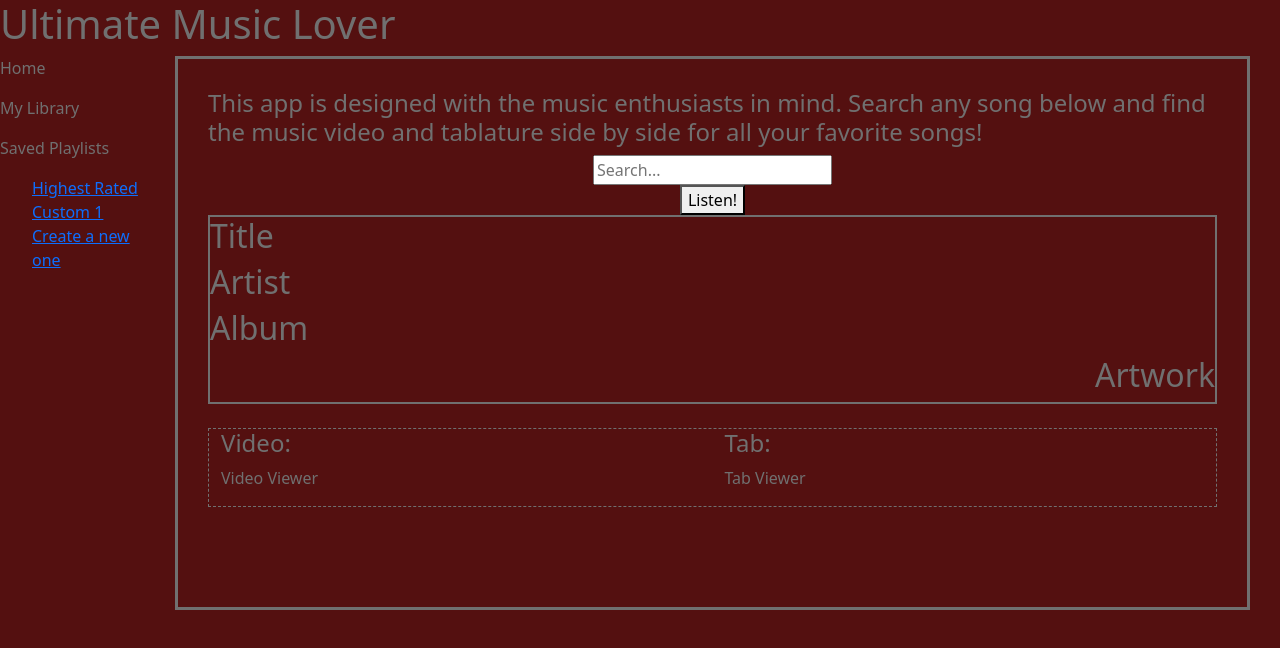
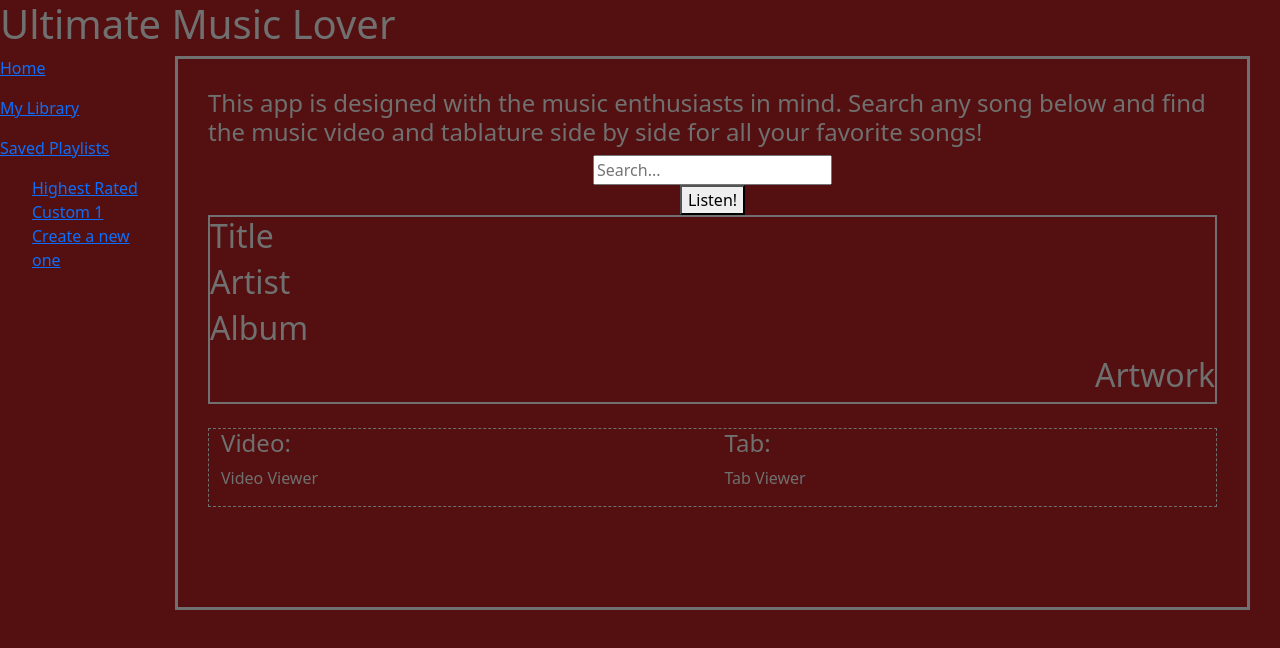
Before and after one commit to connor-hood/capstone_fe, a React (Create React App) app in the folder umlapp/: page / in a window 1280 px wide. Shown: the top 648 px of the page. Built offline with nearby package versions, Linux system fonts and the light colour scheme.

Commit message:
added Links in navbar

```diff
--- a/umlapp/src/components/Home/home.jsx
+++ b/umlapp/src/components/Home/home.jsx
@@ -1,6 +1,4 @@
 import React, { Component } from 'react';
-import Library from '../Library/mylibrary';
-import NewPlaylist from '../NewPlaylist/newPlaylist';
 import SongInfo from '../SongInfo/songInfo';
 import './home.css'
 
--- a/umlapp/src/components/NavBar/navBar.jsx
+++ b/umlapp/src/components/NavBar/navBar.jsx
@@ -1,16 +1,23 @@
 import React from 'react';
+import { Link } from 'react-router-dom';
 import './navBar.css'
 
 function NavBar() {
     return (
         <div className="sidenav">
+            <Link to='/'>
             <p>Home</p>
+            </Link>
+            <Link to='/library'>
             <p>My Library</p>
+            </Link>
+            <Link to='/playlists'>
             <p>Saved Playlists</p>
+            </Link>
             <ul>
                 <li><a href="/" >Highest Rated</a></li>
                 <li><a href="/">Custom 1</a></li>
-                <li><a href="/">Create a new one</a></li>
+                <li><Link to='/create'>Create a new one</Link></li>
             </ul>
 
         </div>
--- a/umlapp/src/components/app.jsx
+++ b/umlapp/src/components/app.jsx
@@ -1,8 +1,12 @@
 import React, { Component } from 'react';
+import { Switch, Route } from 'react-router-dom';
 import NavBar from './NavBar/navBar';
 import Home from './Home/home';
-
-import './app.css'
+import Library from './Library/mylibrary';
+import Playlist from './Playlist/playlist';
+import Favorites from './Favorites/favorites';
+import NewPlaylist from './NewPlaylist/newPlaylist';
+import './app.css';
 
 class App extends Component {
     state = { }
@@ -11,7 +15,13 @@ class App extends Component {
             <div>
             <h1>Ultimate Music Lover</h1>
             <NavBar />
-            <Home />
+            <Switch>
+                <Route path="/" component={Home} />
+                <Route path="/library" component={Library} />
+                <Route path="/playlists" component={Playlist} />
+                <Route path="/favorites" component={Favorites} />
+                <Route path="/create" component={NewPlaylist} />
+            </Switch>
             </div>
         );
     }
--- a/umlapp/src/index.js
+++ b/umlapp/src/index.js
@@ -1,8 +1,12 @@
 import React from 'react';
 import ReactDOM from 'react-dom';
+import { BrowserRouter as Router } from 'react-router-dom';
 import App from './components/app';
 import 'bootstrap/dist/css/bootstrap.css'
 import 'bootstrap/dist/css/bootstrap.min.css';
 
 
-ReactDOM.render(<App />, document.getElementById('root'));
+ReactDOM.render(
+    <Router>
+    <App />
+    </Router>, document.getElementById('root'));
```
